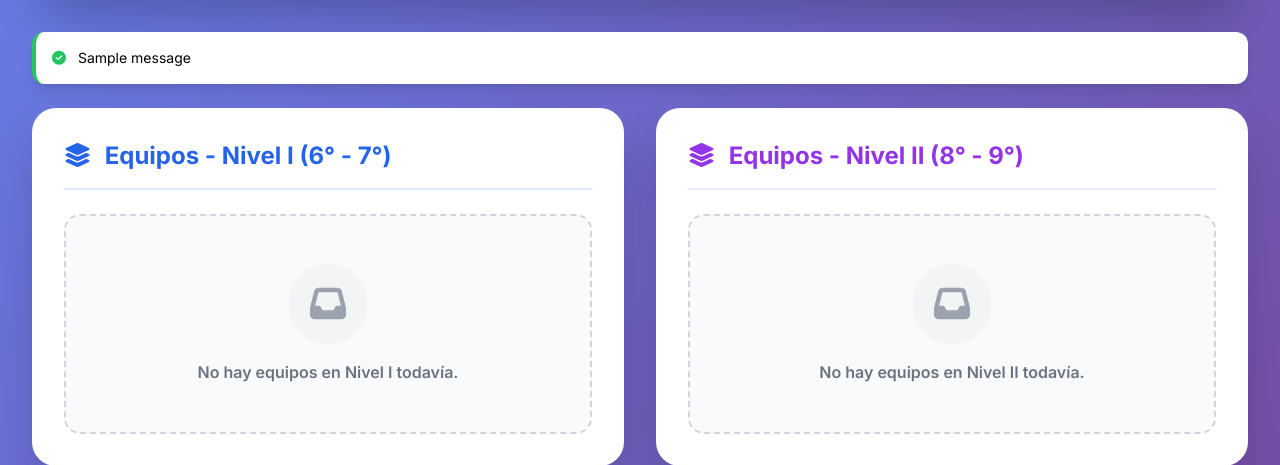
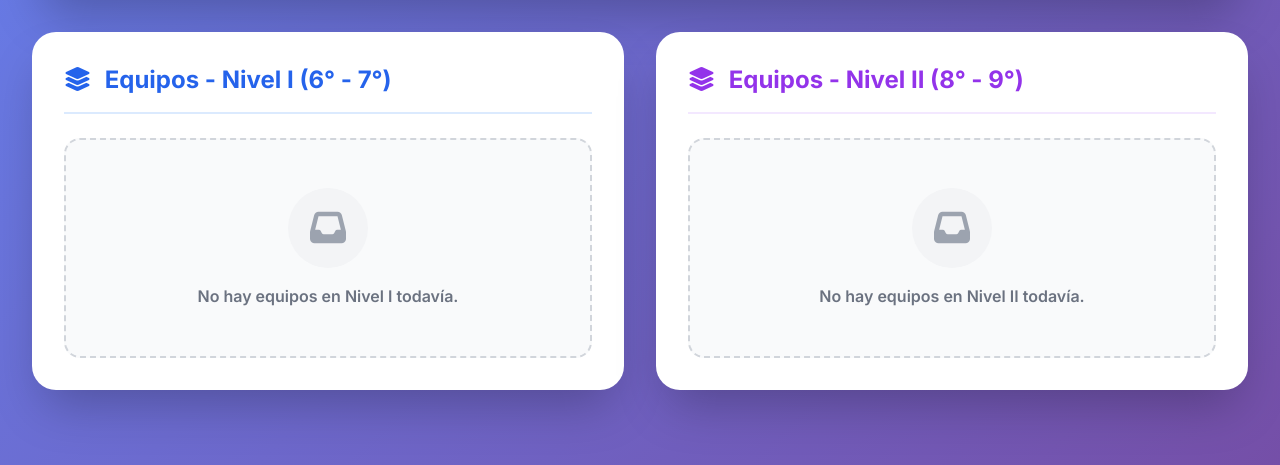
Before and after one commit to saamueldmg/olimpiadas_matematicas, a Flask app: page /manage-teams in a window 1280 px wide. Shown: the part 176-641 px from the top of the page. Run offline with Flask 3, Linux system fonts and the light colour scheme; the visitor is signed in with stand-in values (Sample User, id 1); tables that the repository leaves empty hold one stand-in row (values such as "Sample post"); one stand-in notice (Sample message) is shown; data that the repository does not hold is empty; parts of the project's set-up code (start-up, migrations or seed data) failed here and were passed over; some libraries are stand-ins or nearby versions.

Commit message:
vSinflash

```diff
--- a/templates/manage_teams.html
+++ b/templates/manage_teams.html
@@ -116,24 +116,6 @@
           </div>
         </div>
       </header>
-
-      <!-- Flash Messages -->
-      {% with messages = get_flashed_messages(with_categories=true) %} {% if
-      messages %}
-      <div class="mb-6 space-y-3">
-        {% for category, message in messages %}
-        <div
-          class="p-4 rounded-xl text-sm animate-fade-in-up bg-white shadow-lg {% if category == 'success' %} border-l-4 border-green-500 {% elif category == 'error' %} border-l-4 border-red-500 {% else %} border-l-4 border-blue-500 {% endif %}"
-          role="alert"
-        >
-          <i
-            class="fas fa-{% if category == 'error' %}times-circle text-red-500{% else %}check-circle text-green-500{% endif %} mr-2"
-          ></i>
-          {{ message }}
-        </div>
-        {% endfor %}
-      </div>
-      {% endif %} {% endwith %}
 
       <!-- Contenido Principal -->
       <main class="grid grid-cols-1 lg:grid-cols-2 gap-8">
```
